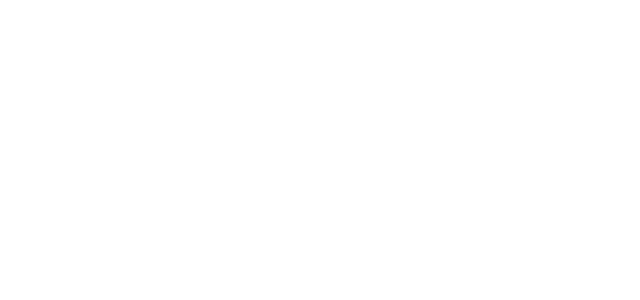
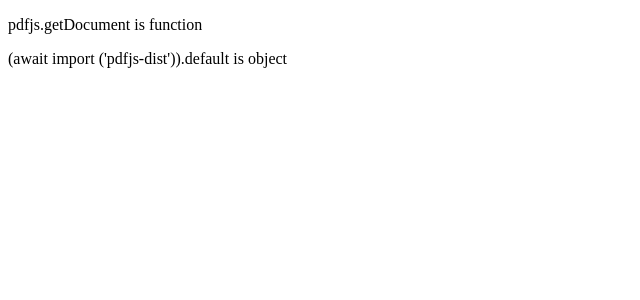
Before and after one commit to Luluno01/pdfjs-dist-import-reproducer, a Next.js app: page / in a window 1280 px wide. Shown: the top 300 px of the page, without its empty margins (0-640 px from the left). Built offline with nearby package versions, Linux system fonts and the light colour scheme.

Commit message:
all: added minimal reproducer

```diff
--- a/app/page.tsx
+++ b/app/page.tsx
@@ -1,4 +1,9 @@
-/** Add your relevant code here for the issue to reproduce */
-export default function Home() {
-  return null
+import * as pdfjs from 'pdfjs-dist'
+
+
+export default async function Home() {
+  return <>
+    <p>pdfjs.getDocument is {typeof pdfjs.getDocument}</p>
+    <p>(await import ('pdfjs-dist')).default is {typeof (await import('pdfjs-dist')).default}</p>
+  </>
 }
--- /dev/null
+++ b/expected.js
@@ -0,0 +1,4 @@
+(async () => {
+  const pdfjs = await import('pdfjs-dist')
+  console.log(typeof pdfjs.getDocument)
+})()
--- a/package.json
+++ b/package.json
@@ -7,6 +7,7 @@
   },
   "dependencies": {
     "next": "canary",
+    "pdfjs-dist": "^4.0.189",
     "react": "^18.2.0",
     "react-dom": "^18.2.0"
   },
```
Also changed, not shown: 1 other file (tests, documents, lock files or other folders).
